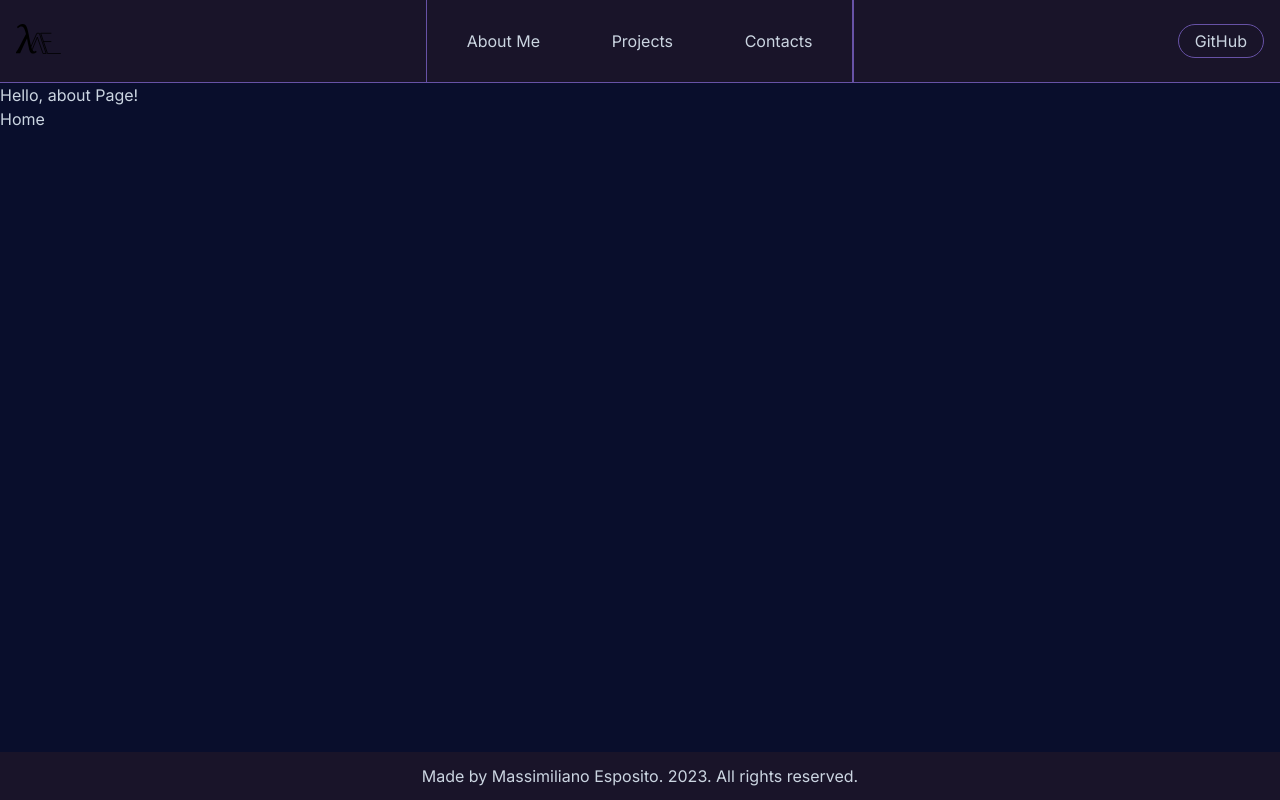
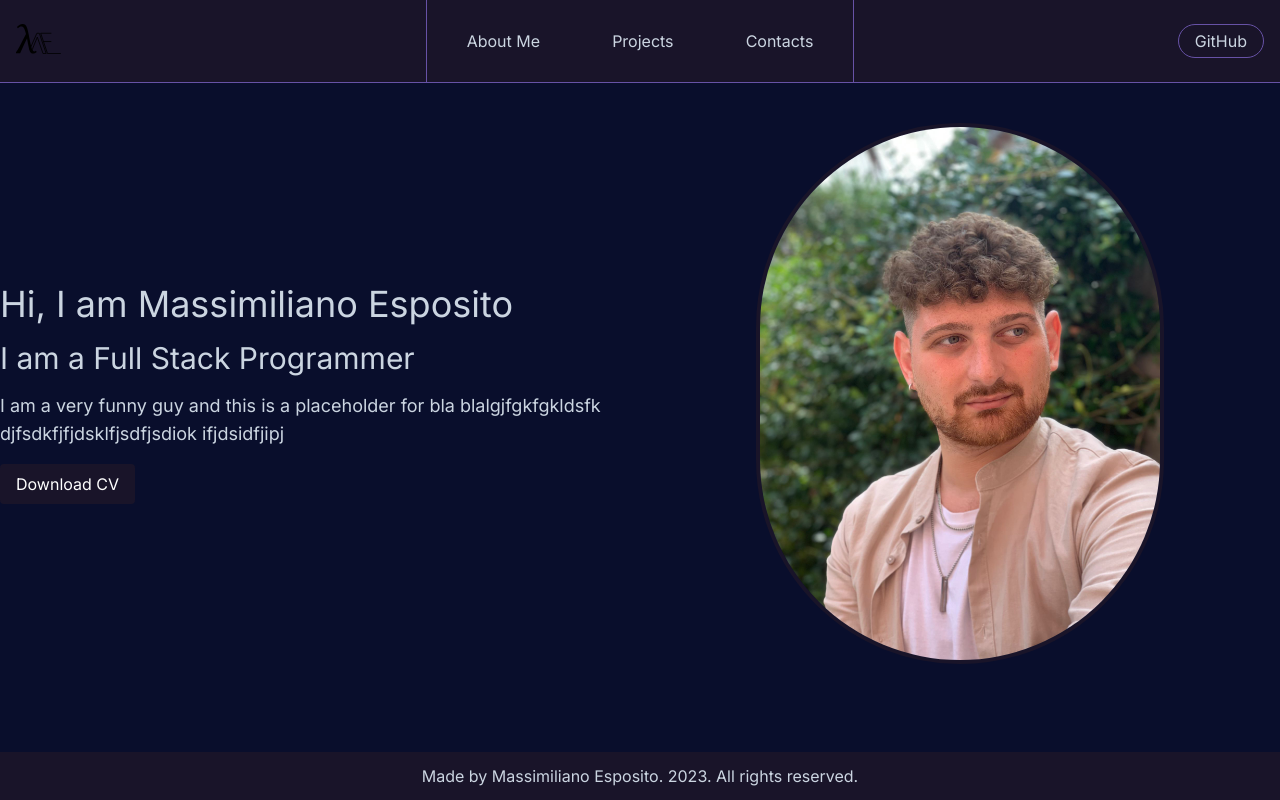
Before and after one commit to Massolinii/massolinii, a Next.js app: page /about in a window 1280 px wide. Built offline with nearby package versions, Linux system fonts and the light colour scheme.

Commit message:
Started About Me section

```diff
--- a/src/app/about/page.tsx
+++ b/src/app/about/page.tsx
@@ -1,10 +1,38 @@
+import Image from "next/image";
 import Link from "next/link";
+import "../../styles/About.css";
 
 export default function Page() {
   return (
-    <div>
-      <h1>Hello, about Page!</h1>
-      <Link href="/">Home</Link>
+    <div className="container mx-auto mt-10 flex flex-col-reverse lg:flex-row bg-background">
+      <div className="flex-1 flex flex-col justify-center items-center lg:items-start">
+        <h1 className="text-4xl mb-2 lg:mb-4 text-center lg:text-left">
+          Hi, I am Massimiliano Esposito
+        </h1>
+        <h2 className="text-3xl mb-2 lg:mb-4 text-center lg:text-left">
+          I am a Full Stack Programmer
+        </h2>
+        <p className="text-lg mb-2 lg:mb-4 text-center lg:text-left">
+          I am a very funny guy and this is a placeholder for bla
+          blalgjfgkfgkldsfk djfsdkfjfjdsklfjsdfjsdiok ifjdsidfjipj
+        </p>
+        <Link
+          href=""
+          className="bg-violet text-white py-2 px-4 rounded hover:bg-floral text-center"
+        >
+          Download CV
+        </Link>
+      </div>
+      <div className="flex-1 flex justify-center items-center mb-10 lg:mb-0">
+        <div className="rounded-full overflow-hidden border-solid border-4 border-violet">
+          <Image
+            src="/massy_sorrisoscemo.jpg"
+            alt="Massimiliano Esposito"
+            width={400}
+            height={400}
+          />
+        </div>
+      </div>
     </div>
   );
 }
--- a/src/app/page.tsx
+++ b/src/app/page.tsx
@@ -5,7 +5,7 @@ import "../styles/Home.css";
 
 export default function Home() {
   return (
-    <main className="home-section grid grid-cols-1 md:grid-cols-3 lg:grid-cols-3 grid-rows-2 md:grid-rows-1 h-full w-full text-xl md:text-2xl lg:text-4xl text-center">
+    <main className="home-section grid grid-cols-1 md:grid-cols-2 lg:grid-cols-3 grid-rows-2 md:grid-rows-1 h-full w-full text-xl md:text-2xl lg:text-4xl text-center">
       <div className="grid grid-rows-2 md:col-span-1 lg:col-span-1">
         <div
           className={`relative overlay overlay-yellow name-section home-section border border-space flex justify-center items-center flex-col p-5 title-slide-in-left`}
@@ -27,7 +27,7 @@ export default function Home() {
           className={`relative overlay overlay-red about-section home-section border border-space flex justify-center items-center title-slide-in-left`}
         >
           <svg
-            className="arrow hidden md:visible arrow-left subtitle-slide-in-right-rotate"
+            className="arrow arrow-left subtitle-slide-in-right-rotate"
             xmlns="http://www.w3.org/2000/svg"
             viewBox="0 0 24 24"
           >
@@ -43,7 +43,7 @@ export default function Home() {
         </Link>
       </div>
 
-      <div className="hidden md:flex relative eye-section home-section border border-space md:col-span-1 lg:col-span-1 flex justify-center items-center z-50">
+      <div className="hidden lg:flex relative eye-section home-section md:col-span-1 flex justify-center items-center z-50">
         <div className="eye-container flex justify-center items-center">
           <Eye />
         </div>
@@ -55,7 +55,7 @@ export default function Home() {
           className={`relative overlay overlay-blue project-section home-section border border-space flex justify-center items-center title-slide-in-right`}
         >
           <svg
-            className="arrow hidden md:visible arrow-right subtitle-slide-in-left"
+            className="arrow arrow-right subtitle-slide-in-left"
             xmlns="http://www.w3.org/2000/svg"
             viewBox="0 0 24 24"
           >
@@ -75,7 +75,7 @@ export default function Home() {
         >
           {" "}
           <svg
-            className="arrow hidden md:visible arrow-right subtitle-slide-in-left"
+            className="arrow arrow-right subtitle-slide-in-left"
             xmlns="http://www.w3.org/2000/svg"
             viewBox="0 0 24 24"
           >
--- a/src/components/Footer.tsx
+++ b/src/components/Footer.tsx
@@ -2,7 +2,7 @@ import React from "react";
 
 export default function Footer() {
   return (
-    <div className="w-full h-12 bg-violet-dark text-sm md:text-base flex justify-center items-center">
+    <div className="w-full h-12 bg-violet text-sm md:text-base flex justify-center items-center">
       Made by Massimiliano Esposito. 2023. All rights reserved.
     </div>
   );
--- a/src/components/Navbar.tsx
+++ b/src/components/Navbar.tsx
@@ -6,9 +6,9 @@ export default function Navbar() {
   const [isOpen, setIsOpen] = useState(false);
 
   return (
-    <nav className="grid grid-cols-3 w-full bg-violet-dark border-b border-violet relative">
+    <nav className="grid grid-cols-3 w-full bg-violet border-b border-violet-border relative">
       {/* Logo a sinistra */}
-      <div className="flex-grow px-4 py-6 border-r border-violet lg:border-r lg:border-violet">
+      <div className="flex-grow px-4 py-6 border-r border-violet-border lg:border-r lg:border-violet-border">
         <Link href="/">
           <svg
             className="logo"
@@ -53,7 +53,7 @@ export default function Navbar() {
       </div>
 
       {/* Links al centro in modalità desktop */}
-      <div className="hidden lg:flex justify-between items-center flex-grow px-10 py-6 border-r border-violet">
+      <div className="hidden lg:flex justify-between items-center flex-grow px-10 py-6">
         <Link href="/about">
           <p>About Me</p>
         </Link>
@@ -74,7 +74,7 @@ export default function Navbar() {
 
       {/* Links in modalità mobile (tendina a comparsa) */}
       {isOpen && (
-        <div className="absolute top-full left-0 w-full bg-space border border-violet lg:hidden z-10">
+        <div className="absolute top-full left-0 w-full bg-space border border-violet-border lg:hidden z-10">
           <div className="flex justify-around items-center py-4">
             <Link href="/" onClick={() => setIsOpen(false)}>
               <p>Home</p>
@@ -93,12 +93,12 @@ export default function Navbar() {
       )}
 
       {/* Link GitHub a destra */}
-      <div className="flex justify-end flex-grow px-4 py-6 border-l border-violet lg:border-l lg:border-violet">
+      <div className="flex justify-end flex-grow px-4 py-6 border-l border-violet-border lg:border-l lg:border-violet-border">
         <Link
           href="https://github.com/Massolinii"
           target="_blank"
           rel="noopener noreferrer"
-          className="px-4 py-1 box-border border rounded-full border-violet"
+          className="px-4 py-1 box-border border rounded-full border-violet-border"
         >
           GitHub
         </Link>
--- /dev/null
+++ b/src/styles/About.css
@@ -0,0 +1,3 @@
+#my-photo {
+  border-radius: 50px;
+}
--- a/src/styles/Home.css
+++ b/src/styles/Home.css
@@ -6,6 +6,12 @@
   position: absolute;
   width: 50px;
   height: 50px;
+}
+
+@media (max-width: 767px) {
+  .arrow {
+    display: none;
+  }
 }
 
 .arrow-right {
--- a/tailwind.config.ts
+++ b/tailwind.config.ts
@@ -11,21 +11,12 @@ const config: Config = {
       colors: {
         transparent: 'transparent',
         current: 'currentColor',
-        'lavender': {
-          DEFAULT: '#eae1f5',
-          'dark': '#d4c2eb'
-        },
-        'floral': {
-          DEFAULT: '#a379c9',
-          'dark': '#8850b9'
-        },
         'violet': {
-          DEFAULT: '#6752a6',
-          'dark': '#191429'
+          'border': '#6752a6',
+          DEFAULT: '#191429'
         },
         'space': {
           DEFAULT: '#151e4b',
-          'dark': '#0d1330'
         },
         'background': {
           DEFAULT: '#090E2C',
```
Also changed, not shown: public/massy_sorrisoscemo.jpg (added).
